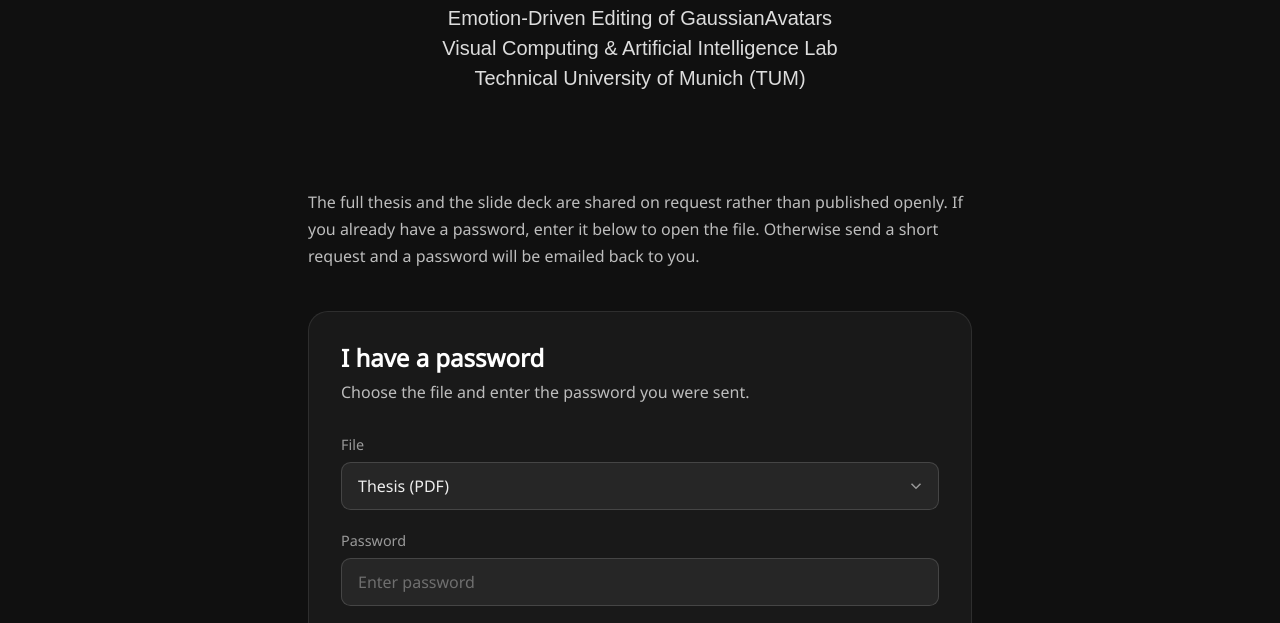
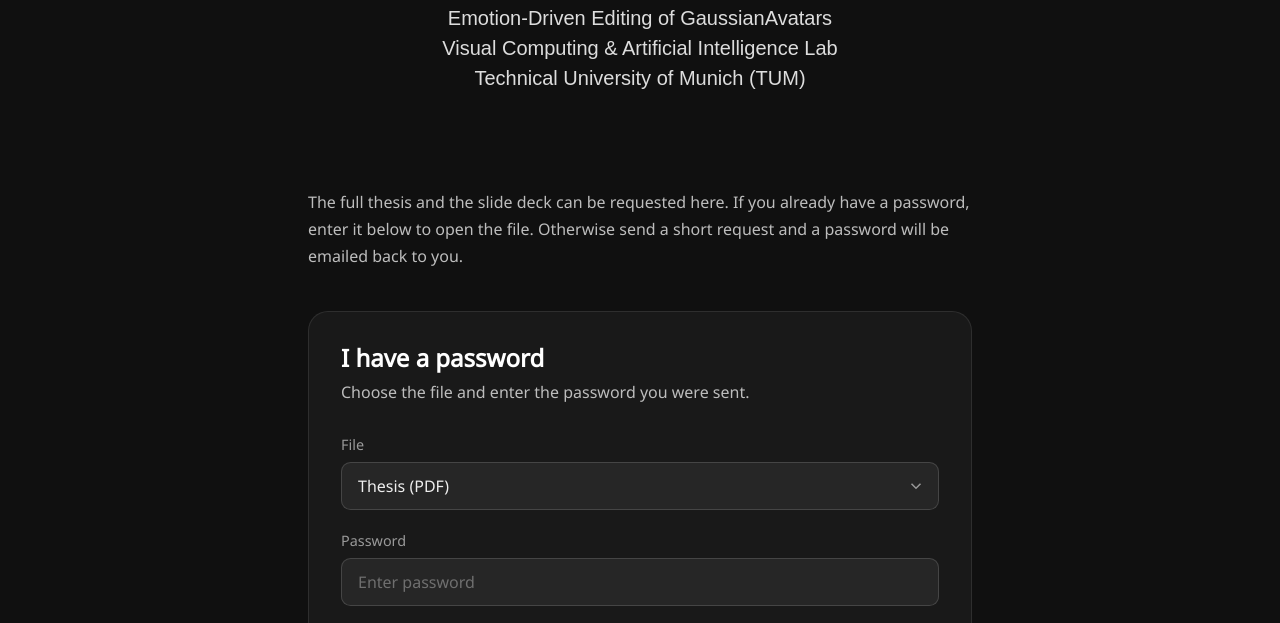
Before and after one commit to AbhinavUtkarsh/Emotion-Driven-Editing-of-Gaussian-Avatars, a plain HTML site: page request.html in a window 1280 px wide. Shown: the part 163-786 px from the top of the page. Drawn offline with Linux system fonts and the light colour scheme; a web font is replaced by a local one.

Commit message:
Reword request page intro

```diff
--- a/request.html
+++ b/request.html
@@ -57,10 +57,9 @@
     <div class="access-shell">
 
       <p class="access-lede">
-        The full thesis and the slide deck are shared on request rather than
-        published openly. If you already have a password, enter it below to open
-        the file. Otherwise send a short request and a password will be emailed
-        back to you.
+        The full thesis and the slide deck can be requested here. If you already
+        have a password, enter it below to open the file. Otherwise send a short
+        request and a password will be emailed back to you.
       </p>
 
             <div class="access-card">
```
